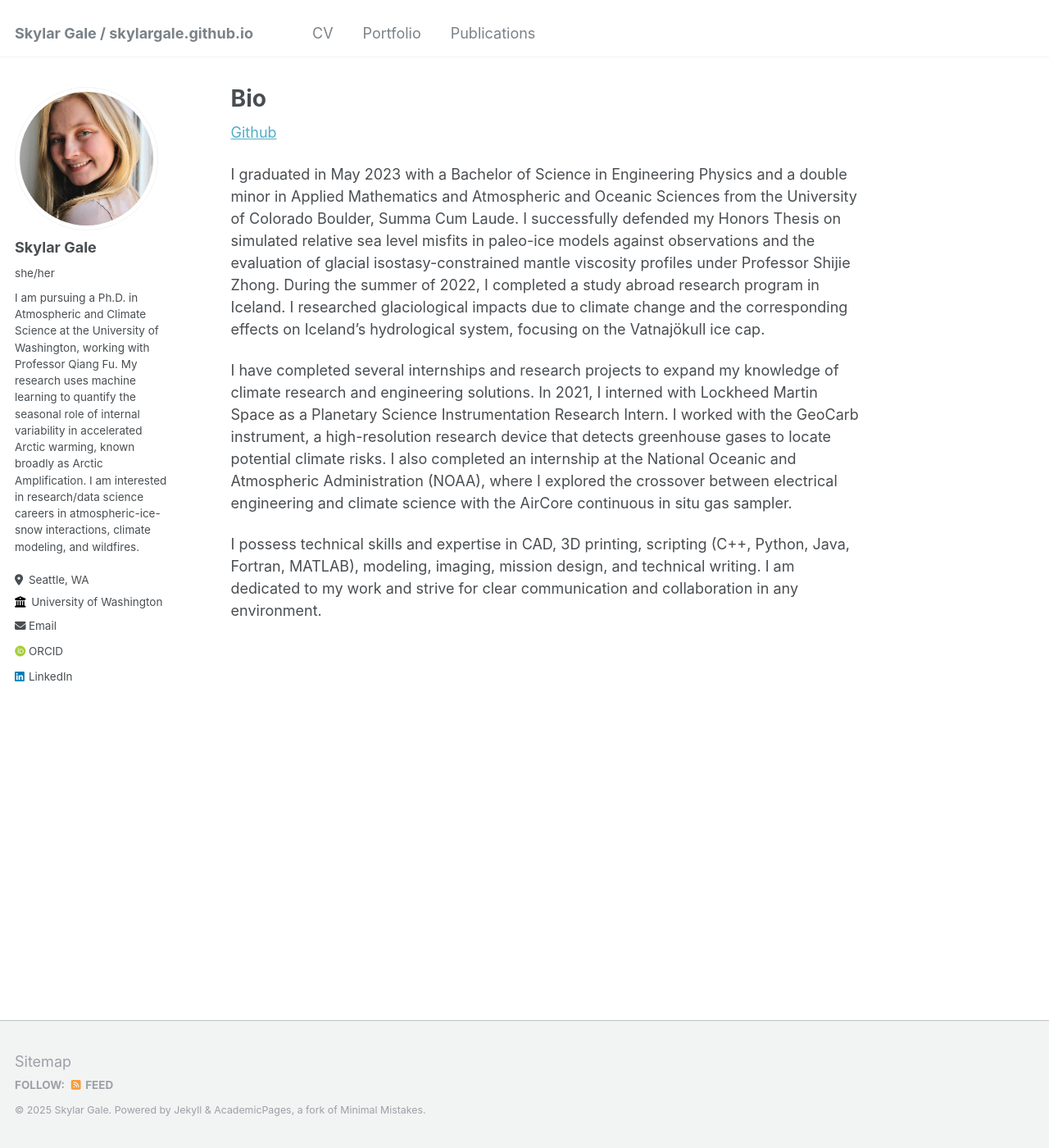
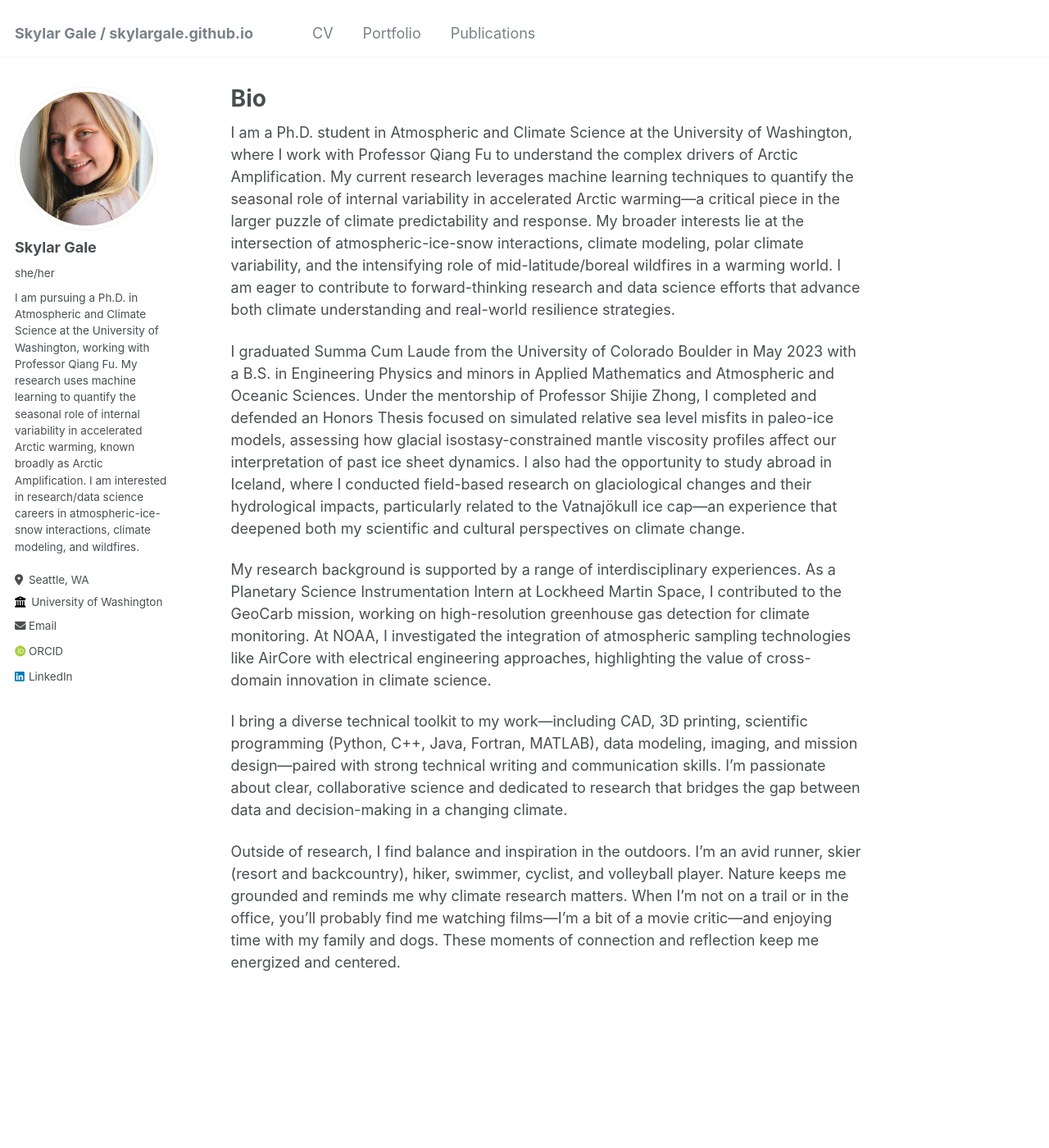
Before and after one commit to skylargale/skylargale.github.io, a Jekyll site: the page built from _pages/about.md, in a window 1280 px wide and 1400 px high. Shown: the whole window at 82% size. Built offline with Jekyll 4.4.1, drawn with Linux system fonts in a browser that asks for light colours; some web fonts are replaced.

Commit message:
Update about.md

```diff
--- a/_pages/about.md
+++ b/_pages/about.md
@@ -7,10 +7,12 @@ redirect_from:
   - /about.html
 ---
 
-[Github](https://github.com/skylargale)
+I am a Ph.D. student in Atmospheric and Climate Science at the University of Washington, where I work with Professor Qiang Fu to understand the complex drivers of Arctic Amplification. My current research leverages machine learning techniques to quantify the seasonal role of internal variability in accelerated Arctic warming—a critical piece in the larger puzzle of climate predictability and response. My broader interests lie at the intersection of atmospheric-ice-snow interactions, climate modeling, polar climate variability, and the intensifying role of mid-latitude/boreal wildfires in a warming world. I am eager to contribute to forward-thinking research and data science efforts that advance both climate understanding and real-world resilience strategies.
 
-I graduated in May 2023 with a Bachelor of Science in Engineering Physics and a double minor in Applied Mathematics and Atmospheric and Oceanic Sciences from the University of Colorado Boulder, Summa Cum Laude. I successfully defended my Honors Thesis on simulated relative sea level misfits in paleo-ice models against observations and the evaluation of glacial isostasy-constrained mantle viscosity profiles under Professor Shijie Zhong. During the summer of 2022, I completed a study abroad research program in Iceland. I researched glaciological impacts due to climate change and the corresponding effects on Iceland's hydrological system, focusing on the Vatnajökull ice cap.
+I graduated Summa Cum Laude from the University of Colorado Boulder in May 2023 with a B.S. in Engineering Physics and minors in Applied Mathematics and Atmospheric and Oceanic Sciences. Under the mentorship of Professor Shijie Zhong, I completed and defended an Honors Thesis focused on simulated relative sea level misfits in paleo-ice models, assessing how glacial isostasy-constrained mantle viscosity profiles affect our interpretation of past ice sheet dynamics. I also had the opportunity to study abroad in Iceland, where I conducted field-based research on glaciological changes and their hydrological impacts, particularly related to the Vatnajökull ice cap—an experience that deepened both my scientific and cultural perspectives on climate change.
 
-I have completed several internships and research projects to expand my knowledge of climate research and engineering solutions. In 2021, I interned with Lockheed Martin Space as a Planetary Science Instrumentation Research Intern. I worked with the GeoCarb instrument, a high-resolution research device that detects greenhouse gases to locate potential climate risks. I also completed an internship at the National Oceanic and Atmospheric Administration (NOAA), where I explored the crossover between electrical engineering and climate science with the AirCore continuous in situ gas sampler.
+My research background is supported by a range of interdisciplinary experiences. As a Planetary Science Instrumentation Intern at Lockheed Martin Space, I contributed to the GeoCarb mission, working on high-resolution greenhouse gas detection for climate monitoring. At NOAA, I investigated the integration of atmospheric sampling technologies like AirCore with electrical engineering approaches, highlighting the value of cross-domain innovation in climate science.
 
-I possess technical skills and expertise in CAD, 3D printing, scripting (C++, Python, Java, Fortran, MATLAB), modeling, imaging, mission design, and technical writing. I am dedicated to my work and strive for clear communication and collaboration in any environment.
+I bring a diverse technical toolkit to my work—including CAD, 3D printing, scientific programming (Python, C++, Java, Fortran, MATLAB), data modeling, imaging, and mission design—paired with strong technical writing and communication skills. I’m passionate about clear, collaborative science and dedicated to research that bridges the gap between data and decision-making in a changing climate.
+
+Outside of research, I find balance and inspiration in the outdoors. I’m an avid runner, skier (resort and backcountry), hiker, swimmer, cyclist, and volleyball player. Nature keeps me grounded and reminds me why climate research matters. When I’m not on a trail or in the office, you’ll probably find me watching films—I'm a bit of a movie critic—and enjoying time with my family and dogs. These moments of connection and reflection keep me energized and centered.
```
